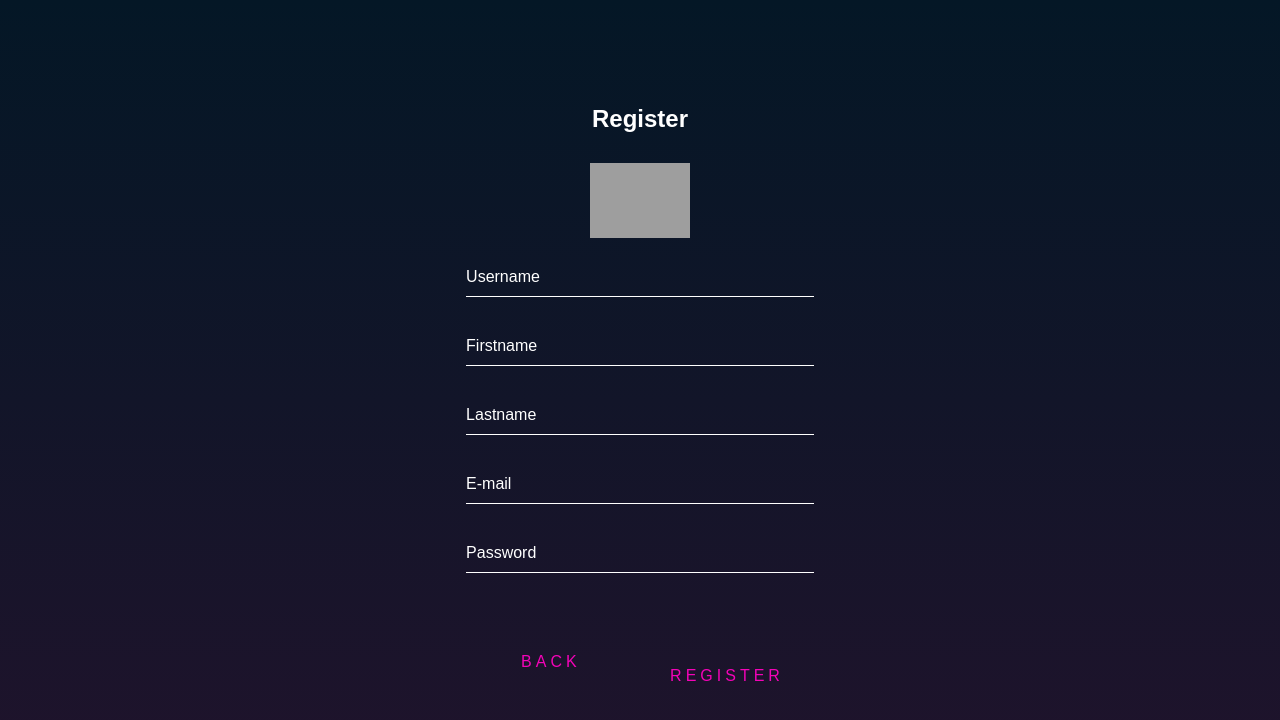
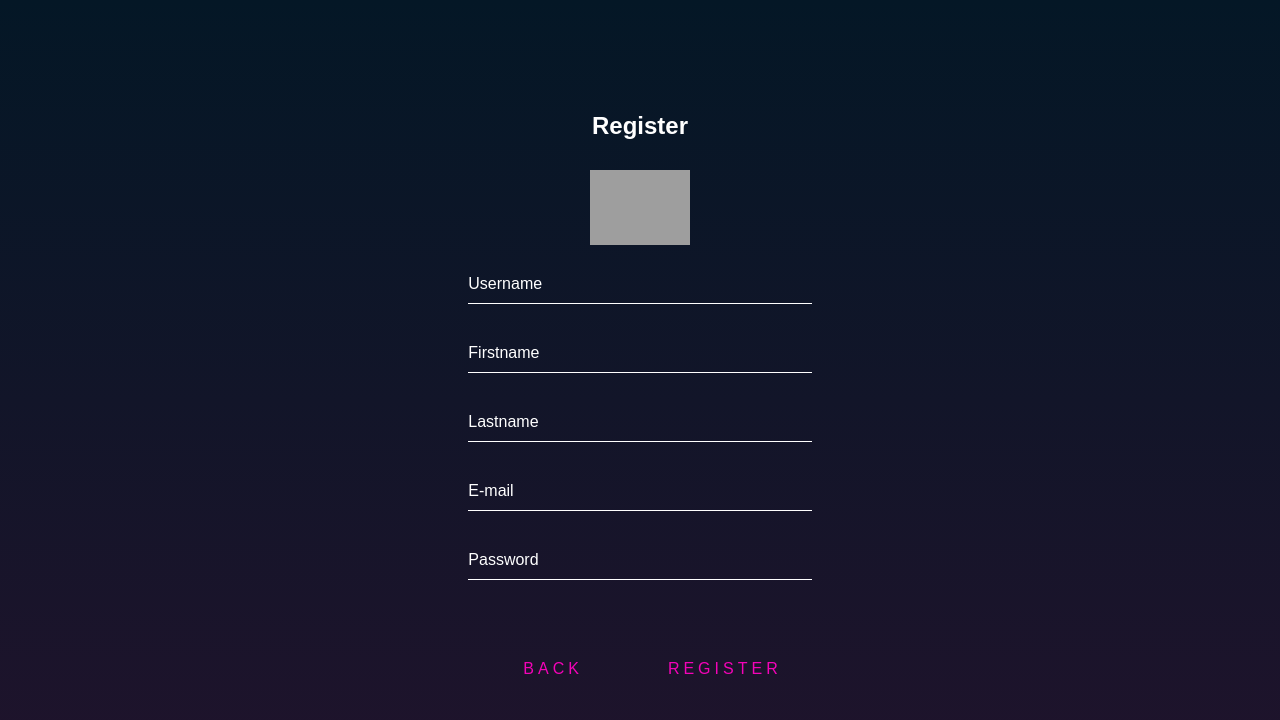
Before and after one commit to sorinlzr/wtp-awsm, a plain HTML site: page frontend/src/register.html in a window 1280 px wide. Drawn offline with Linux system fonts and the light colour scheme; grey boxes are pictures that could not be loaded.

Commit message:
Added classes and refactored.

```diff
--- a/frontend/src/register.html
+++ b/frontend/src/register.html
@@ -9,7 +9,7 @@
 <div class="login-box">
   <h2>Register</h2>
   <img src="images/mindShareLogo.png" alt="Logo" title="Login" />
-  <form id="registerUser">
+  <form id="registerUser"  autocomplete="false">
     <div class="user-box">
       <input type="text" name="" required="" id="username">
       <label>Username</label>
@@ -30,15 +30,25 @@
       <label>E-mail</label>
     </div>
     <div class="user-box">
-      <input type="password" name="" required="" id="password">
+      <input type="password" name="" required="" id="password" autocomplete="new-password">
       <label>Password</label>
     </div>
-    <a href="login.html">
-      Back
-    </a>
-    <button href="#" onclick="registerUser(event)">
-      Register
-    </button>
+    <div class="buttons-container">
+      <a href="login.html" class="login-button">
+        <span></span>
+        <span></span>
+        <span></span>
+        <span></span>
+        Back
+      </a>
+      <button href="#" onclick="registerUser(event)" class="register-button">
+        <span></span>
+        <span></span>
+        <span></span>
+        <span></span>
+        Register
+      </button>
+    </div>
     <p id="errorMessage" class="error-message"></p> <!-- Added error message element -->
   </form>
 </div>
```
